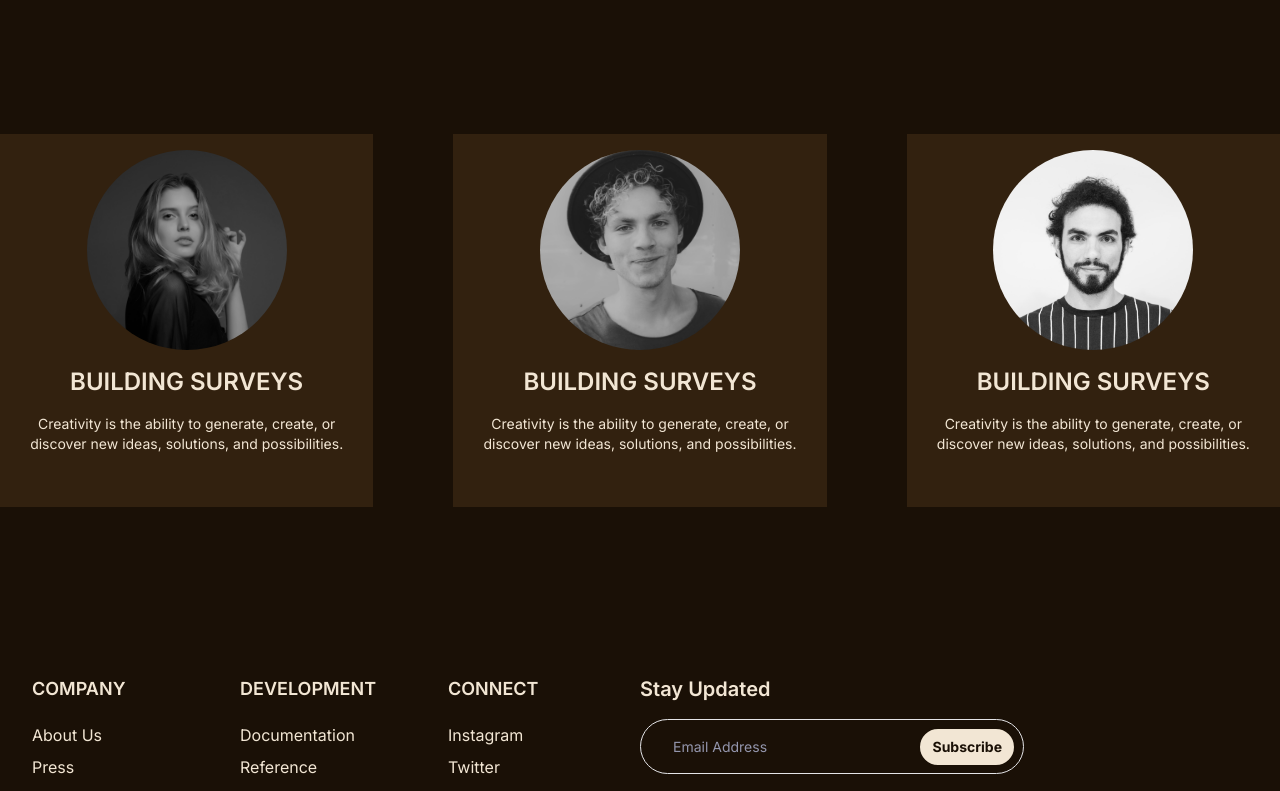
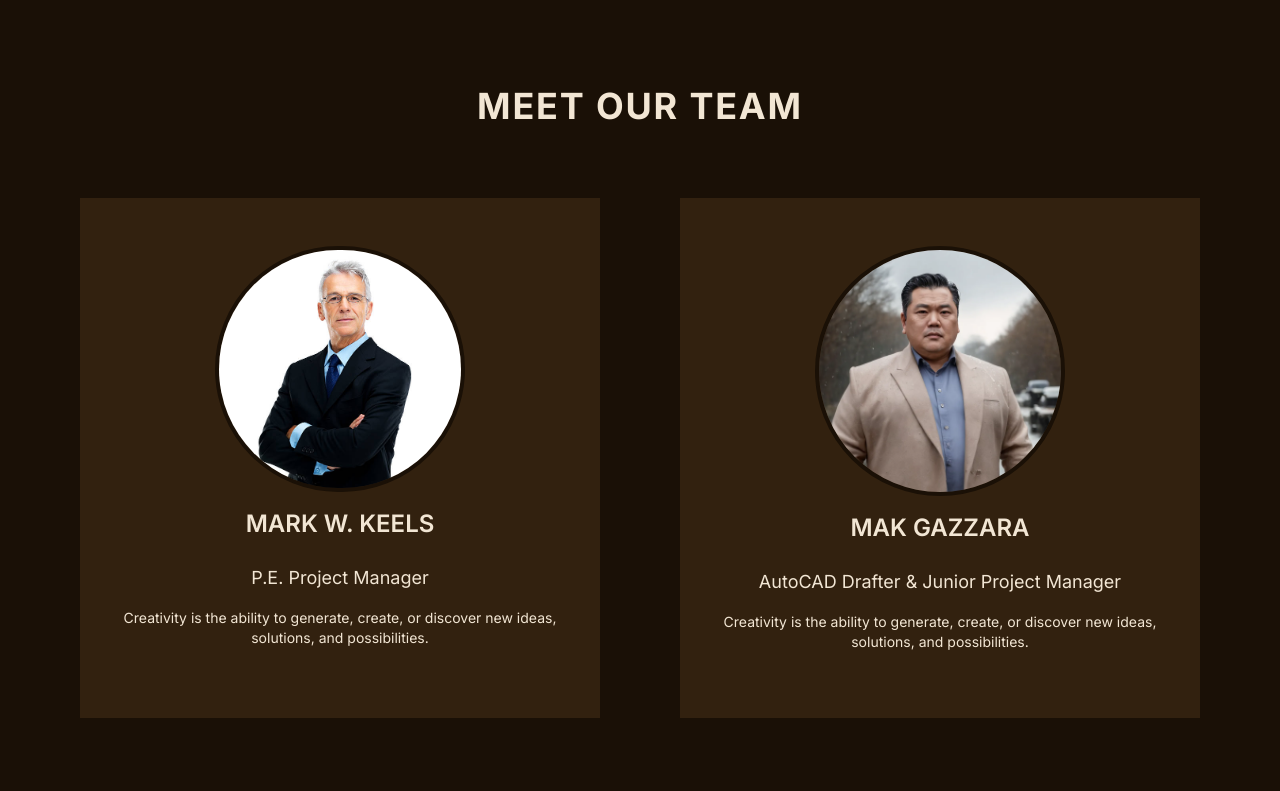
Before and after one commit to mkeloo/consultancy-eng-des, a Next.js app: page /about in a window 1280 px wide. Shown: the part 1400-2191 px from the top of the page. Built offline with nearby package versions, Linux system fonts and the light colour scheme.

Commit message:
checking navbar.

```diff
--- a/app/about/page.jsx
+++ b/app/about/page.jsx
@@ -6,7 +6,7 @@ import { TbArrowUpRight } from 'react-icons/tb';
 
 const AboutPage = () => {
   return (
-    <div className="bg-[#F2E6D4] dark:bg-[#1A1006] text-[#1A1006] dark:text-[#F2E6D4]">
+    <div className=" bg-[#F2E6D4] dark:bg-[#1A1006] text-[#1A1006] dark:text-[#F2E6D4]">
       <div className="bg-[url('/images/Team/whoweare.jpg')] bg-center bg-cover">
         <h1 className="container py-32 text-6xl font-semibold text-black tracking-widest text-center lg:py-64">
           Who are we?
@@ -64,26 +64,29 @@ const AboutPage = () => {
         </div>
 
         {/* Team Section */}
-        <div className="lg:py-20">
+        <div className="lg:py-20 mx-20">
           <div className="pt-8 pb-4">
-            <h1 className="text-4xl font-bold tracking-wider text-center uppercase"></h1>
+            <h1 className="text-4xl font-bold tracking-wider text-center uppercase mb-10">
+              Meet Our Team
+            </h1>
           </div>
 
-          <div className="grid py-8 gap-20 lg:grid-cols-3">
+          <div className="flex py-4 gap-20 items-center justify-center">
             {/* Profile 1 */}
             <div className="border-2 border-primary">
               <div className="p-4 text-center bg-gray-100 aspect-square dark:bg-[#32210F] -m-0.5 transition hover:-translate-y-3 hover:-translate-x-3 duration-300 ease-in-out">
-                <Image
-                  src="/images/Team/profile1.jpg"
-                  width={200}
-                  height={200}
+                <img
+                  src="/images/Team/MrMark.jpg"
+                  width={250}
+                  height={250}
                   alt="profile1"
-                  className="mx-auto rounded-full"
+                  className="mx-auto rounded-full mt-8 border-4 border-[#1A1006] hover:scale-105 transition-transform duration-300 ease-in-out"
                 />
                 <h2 className="py-4 text-2xl font-semibold uppercase">
-                  Building Surveys
+                  Mark W. Keels
                 </h2>
-                <p className="text-sm">
+                <p className="text-lg my-2">P.E. Project Manager</p>
+                <p className="text-sm my-4">
                   Creativity is the ability to generate, create, or discover new
                   ideas, solutions, and possibilities.
                 </p>
@@ -93,37 +96,20 @@ const AboutPage = () => {
             {/* Profile 2  */}
             <div className="border-2 border-primary">
               <div className="p-4 text-center bg-gray-100 aspect-square dark:bg-[#32210F] -m-0.5 transition hover:-translate-y-3 hover:-translate-x-3 duration-300 ease-in-out">
-                <Image
-                  src="/images/Team/profile2.jpg"
-                  width={200}
-                  height={200}
+                <img
+                  src="/images/Team/Mak.webp"
+                  width={250}
+                  height={250}
                   alt="profile2"
-                  className="mx-auto rounded-full"
+                  className="mx-auto rounded-full mt-8 border-4 border-[#1A1006] hover:scale-105 transition-transform duration-300 ease-in-out"
                 />
                 <h2 className="py-4 text-2xl font-semibold uppercase">
-                  Building Surveys
+                  Mak Gazzara
                 </h2>
-                <p className="text-sm">
-                  Creativity is the ability to generate, create, or discover new
-                  ideas, solutions, and possibilities.
+                <p className="text-lg my-2">
+                  AutoCAD Drafter & Junior Project Manager
                 </p>
-              </div>
-            </div>
-
-            {/* Profile 3 */}
-            <div className="border-2 border-primary">
-              <div className="p-4 text-center bg-gray-100 aspect-square dark:bg-[#32210F] -m-0.5 transition hover:-translate-y-3 hover:-translate-x-3 duration-300 ease-in-out">
-                <Image
-                  src="/images/Team/profile3.jpg"
-                  width={200}
-                  height={200}
-                  alt="profile3"
-                  className="mx-auto rounded-full"
-                />
-                <h2 className="py-4 text-2xl font-semibold uppercase">
-                  Building Surveys
-                </h2>
-                <p className="text-sm">
+                <p className="text-sm  my-4">
                   Creativity is the ability to generate, create, or discover new
                   ideas, solutions, and possibilities.
                 </p>
--- a/app/globals.css
+++ b/app/globals.css
@@ -4,7 +4,7 @@
 
 @layer base {
   :root {
-    --background: #1a1006;
+    --background: #1a1006; /* Updated background color */
     --foreground: 210, 20%, 98%;
     --primary: 19, 77%, 57%;
     --primary-foreground: 210, 20%, 98%;
@@ -23,55 +23,6 @@
   }
 }
 
-/* @layer base {
-  :root {
-    --background: 150 38% 95%;
-    --foreground: 240 10% 3.9%;
-    --card: 0 0% 100%;
-    --card-foreground: 240 10% 3.9%;
-    --popover: 0 0% 100%;
-    --popover-foreground: 240 10% 3.9%;
-    --primary: 142.1 76.2% 36.3%;
-    --primary-foreground: 355.7 100% 97.3%;
-    --secondary: 240 4.8% 95.9%;
-    --secondary-foreground: 240 5.9% 10%;
-    --tertiary: 135 65% 94%;
-    --muted: 240 4.8% 95.9%;
-    --muted-foreground: 240 3.8% 46.1%;
-    --accent: 240 4.8% 95.9%;
-    --accent-foreground: 240 5.9% 10%;
-    --destructive: 0 84.2% 60.2%;
-    --destructive-foreground: 0 0% 98%;
-    --border: 240 5.9% 90%;
-    --input: 240 5.9% 90%;
-    --ring: 142.1 76.2% 36.3%;
-    --radius: 0.5rem;
-  }
-
-  .dark {
-    --background: 150 38% 5%;
-    --foreground: 0 0% 95%;
-    --card: 24 9.8% 10%;
-    --card-foreground: 0 0% 95%;
-    --popover: 0 0% 9%;
-    --popover-foreground: 0 0% 95%;
-    --primary: 142.1 70.6% 45.3%;
-    --primary-foreground: 144.9 80.4% 10%;
-    --secondary: 240 3.7% 15.9%;
-    --secondary-foreground: 0 0% 98%;
-    --tertiary: 140 46% 6%;
-    --muted: 0 0% 15%;
-    --muted-foreground: 240 5% 64.9%;
-    --accent: 12 6.5% 15.1%;
-    --accent-foreground: 0 0% 98%;
-    --destructive: 0 62.8% 30.6%;
-    --destructive-foreground: 0 85.7% 97.3%;
-    --border: 240 3.7% 15.9%;
-    --input: 240 3.7% 15.9%;
-    --ring: 142.4 71.8% 29.2%;
-  }
-} */
-
 @layer base {
   * {
     @apply border-border;
@@ -79,6 +30,7 @@
   }
   body {
     @apply bg-background text-foreground;
+    background-color: var(--background); /* Apply the background color */
   }
 }
 
--- a/app/layout.js
+++ b/app/layout.js
@@ -15,9 +15,11 @@ export const metadata = {
 export default function RootLayout({ children }) {
   return (
     <html lang="en" suppressHydrationWarning>
-      <body className={`${inter.className} bg-[#1A1006] text-[#F2E6D4]`}>
+      <body className={`${inter.className} bg-[#1A1006] text-[#F2E6D4] `}>
         <ThemeProvider attribute="class" defaultTheme="dark">
-          <Header />
+          <div className="bg-[#1A1006] sticky top-0 z-[99]">
+            <Header />
+          </div>
           {children}
           <Footer />
         </ThemeProvider>
--- a/app/page.js
+++ b/app/page.js
@@ -7,7 +7,7 @@ import CallToAction from '@/components/CallToAction';
 
 export default function Home() {
   return (
-    <div className="max-w-7xl mx-auto bg-[#1A1006] text-[#F2E6D4]">
+    <div className="max-w-7xl mx-auto bg-[#1A1006] text-[#F2E6D4] ">
       <HeroSection />
       <About />
       <Services />
--- a/components/CallToAction.jsx
+++ b/components/CallToAction.jsx
@@ -13,10 +13,10 @@ const CallToAction = () => {
           Contact Us If You Have Anything In Mind, We Will Help You Build.
         </p>
         <div className=" space-x-4 mb-6 gap-4 ">
-          <Button className="bg-[#F2E6D4] text-[#1A1006] text-md  px-8 py-6 rounded-lg font-semibold shadow-md  duration-300 mr-16 transition hover:scale-105">
+          <Button className="bg-[#F2E6D4] text-[#1A1006] text-md  px-8 py-6 rounded-2xl font-semibold shadow-md  duration-300 mr-16 transition hover:scale-105">
             Contact Us
           </Button>
-          <Button className="bg-yellow-500 text-md text-black px-8 py-6 rounded-lg font-semibold shadow-md  duration-300 transition  hover:scale-105">
+          <Button className="bg-yellow-500 text-md text-black px-8 py-6 rounded-2xl font-semibold shadow-md  duration-300 transition  hover:scale-105">
             Request a Quote
           </Button>
         </div>
--- a/components/Footer.jsx
+++ b/components/Footer.jsx
@@ -5,8 +5,8 @@ import { Input } from './ui/input';
 
 export default function Footer() {
   return (
-    <div className="bg-[#F2E6D4] dark:bg-[#1A1006] text-[#1A1006] dark:text-[#F2E6D4]">
-      <div className="container lg:grid lg:grid-cols-2 py-14">
+    <div className="bg-[#F2E6D4] dark:bg-[#1A1006] text-[#1A1006] dark:text-[#F2E6D4] ">
+      <div className="max-w-7xl mx-auto lg:grid lg:grid-cols-2 py-14">
         <div className="grid gap-4 pb-4 text-left lg:pb-0 lg:grid-cols-3">
           <div>
             <h2 className="pb-4  text-lg font-semibold uppercase">Company</h2>
@@ -83,7 +83,7 @@ export default function Footer() {
 
       {/* Copyright */}
       <div className="py-6 bg-black dark:bg-primary">
-        <div className="container text-white text-center lg:justify-between lg:flex">
+        <div className="max-w-7xl mx-auto text-white text-center lg:justify-between lg:flex">
           <div className="pb-4 lg:pb-0">
             <p>
               &copy; {new Date().getFullYear()} Consultancy. All Rights Reserved{' '}
--- a/components/Header.jsx
+++ b/components/Header.jsx
@@ -23,9 +23,9 @@ const Header = () => {
   }, []);
 
   return (
-    <header className=" bg-[#F2E6D4] dark:bg-[#1A1006] shadow-lg  sticky top-0 z-30 transition-colors duration-300 text-[#1A1006] dark:text-[#F2E6D4] py-4 ">
+    <header className="max-w-7xl mx-auto bg-[#F2E6D4] dark:bg-[#1A1006]  sticky top-0 z-30 transition-colors duration-300 text-[#1A1006] dark:text-[#F2E6D4] py-4 px-4">
       {/* bg-[#F2E6D4] dark:bg-[#1A1006] text-[#1A1006] dark:text-[#F2E6D4] */}
-      <div className="container bg-[#F2E6D4] dark:bg-[#1A1006]  mx-auto ">
+      <div className=" bg-[#F2E6D4] dark:bg-[#1A1006]  mx-auto ">
         <div className="flex items-center justify-between">
           <Logo />
           <div className="flex items-center gap-x-6">
--- a/components/Projects.jsx
+++ b/components/Projects.jsx
@@ -44,8 +44,8 @@ const projects = [
 
 const Projects = () => {
   return (
-    <div className="bg-[#F2E6D4] dark:bg-[#1A1006] text-[#1A1006] dark:text-[#F2E6D4] py-16 px-24">
-      <div className="container mx-auto">
+    <div className="bg-[#F2E6D4] dark:bg-[#1A1006] text-[#1A1006] dark:text-[#F2E6D4] py-16 px-12">
+      <div className=" mx-auto">
         <div className="border-b-4 border-yellow-500 mb-4 w-14" />
 
         <div className="flex justify-between items-center mb-4">
--- a/components/Testimonials.jsx
+++ b/components/Testimonials.jsx
@@ -40,7 +40,7 @@ const testimonials = [
 const Testimonials = () => {
   return (
     <div className="bg-[#F2E6D4] dark:bg-[#1A1006] text-[#1A1006] dark:text-[#F2E6D4] py-16 px-12">
-      <div className="container mx-auto">
+      <div className=" mx-auto">
         <div className="border-b-4 border-yellow-500 mb-4 w-14" />
 
         <div className="flex justify-between items-center mb-4">
@@ -67,7 +67,7 @@ const Testimonials = () => {
       >
         {testimonials.map((testimonial, idx) => (
           <SwiperSlide key={idx} className="flex ">
-            <div className="dark:bg-[#F2E6D4] bg-[#1A1006] dark:text-[#1A1006] text-[#F2E6D4] rounded-lg shadow-md p-6 min-h-[250px] flex flex-col justify-center ">
+            <div className="dark:bg-[#F2E6D4] bg-[#1A1006] dark:text-[#1A1006] text-[#F2E6D4] rounded-lg shadow-md p-6 h-full flex flex-col justify-center ">
               <p className="text-md italic mb-4 ">"{testimonial.quote}"</p>
               <div className="text-sm mt-auto">
                 <div className="font-bold">{testimonial.name}</div>
```
Also changed, not shown: components/HeroSection.jsx (+4 -4 lines), public/images/Team/Mak.webp (added), public/images/Team/MrMark.jpg (added).
